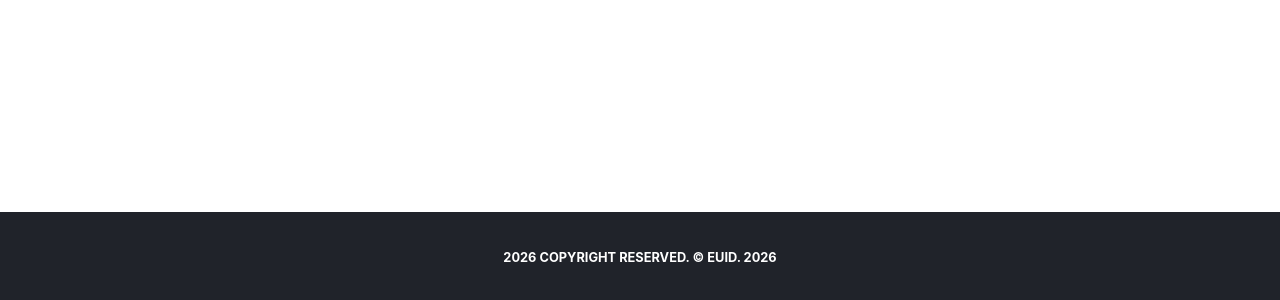
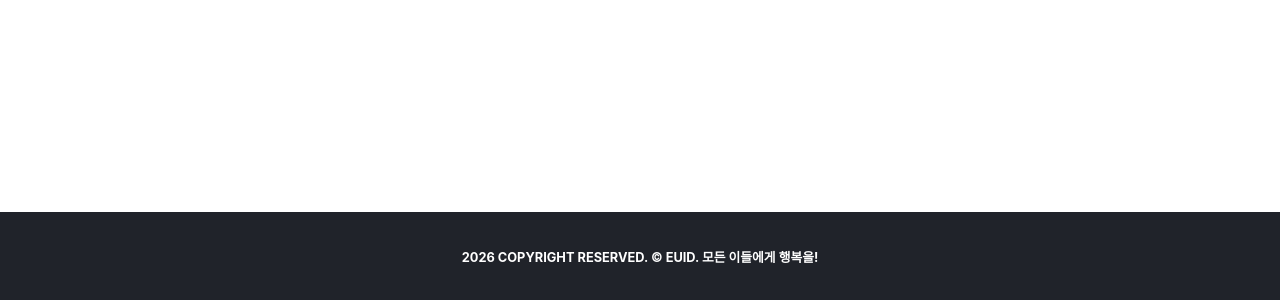
Before and after one commit to sasasak/likelion-16th-react, a React (Vite) app in the folder learning-react/02-State-이벤트-핸들링/: page / in a window 1280 px wide. Shown: the part 500-800 px from the top of the page. Built offline with nearby package versions, Linux system fonts and the light colour scheme.

Commit message:
learn. 컴포넌트 Props 인터페이스 선언

```diff
--- a/learning-react/02-State-이벤트-핸들링/src/app/index.tsx
+++ b/learning-react/02-State-이벤트-핸들링/src/app/index.tsx
@@ -6,7 +6,7 @@ export default function App() {
   return (
     <div className={S.container}>
       <div data-placeholder />
-      <Footer slogan={2026 + ''} />
+      <Footer slogan={'모든 이들에게 행복을!'} />
 
       {/* {createElement(
         // 컴포넌트 이름 (Component Name)
```
Also changed, not shown: learning-react/02-State-이벤트-핸들링/src/components/Footer/index.tsx (+6 -2 lines).
